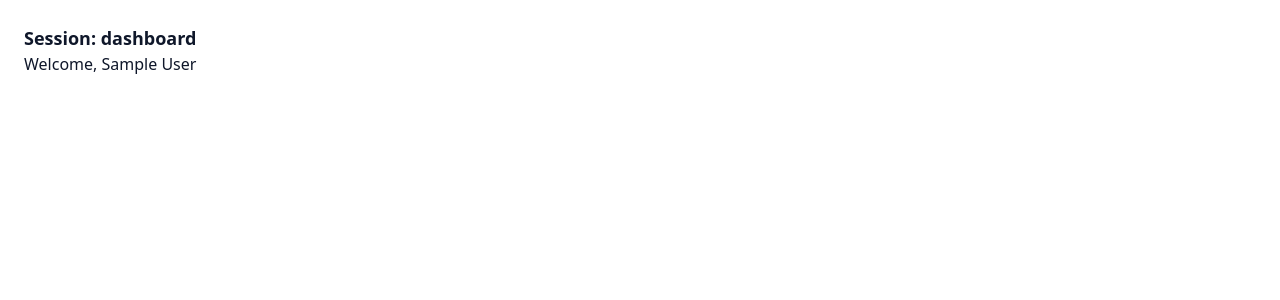
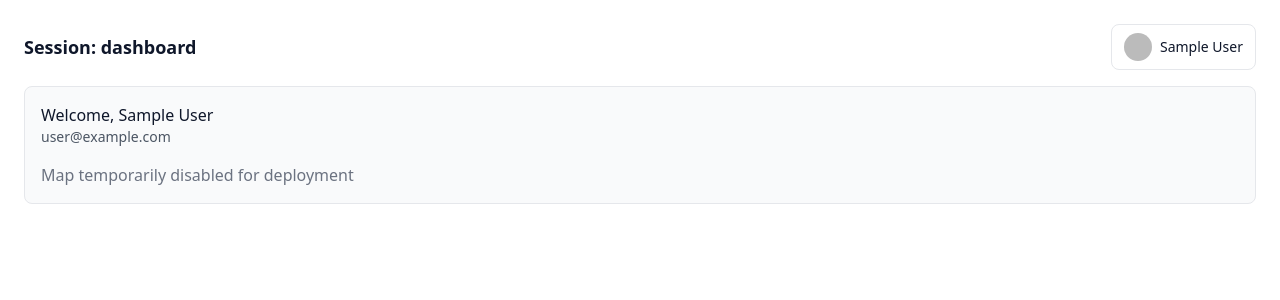
Before and after one commit to jwes9121/jride-clean, a Next.js app: page /dashboard in a window 1280 px wide. Shown: the top 300 px of the page. Built offline with nearby package versions, Linux system fonts and the light colour scheme; no server answers; sample sign-in values are in the browser's storage.

Commit message:
Update page.tsx

```diff
--- a/app/dashboard/page.tsx
+++ b/app/dashboard/page.tsx
@@ -1,6 +1,6 @@
-// app/dashboard/page.tsx
 import { auth } from "../../auth";
 import { redirect } from "next/navigation";
+import UserMenu from "../components/UserMenu";
 
 export const dynamic = "force-dynamic";
 export const revalidate = 0;
@@ -11,8 +11,17 @@ export default async function Dashboard() {
 
   return (
     <main className="p-6">
-      <h1 className="text-lg font-semibold">Session: dashboard</h1>
-      <p>Welcome, {session.user?.name}</p>
+      <div className="flex justify-between items-center mb-4">
+        <h1 className="text-lg font-semibold">Session: dashboard</h1>
+        {/* user menu on top-right */}
+        <UserMenu />
+      </div>
+
+      <div className="p-4 border rounded-lg bg-gray-50">
+        <p>Welcome, {session.user?.name}</p>
+        <p className="text-sm text-gray-600">{session.user?.email}</p>
+        <p className="mt-4 text-gray-500">Map temporarily disabled for deployment</p>
+      </div>
     </main>
   );
 }
```
